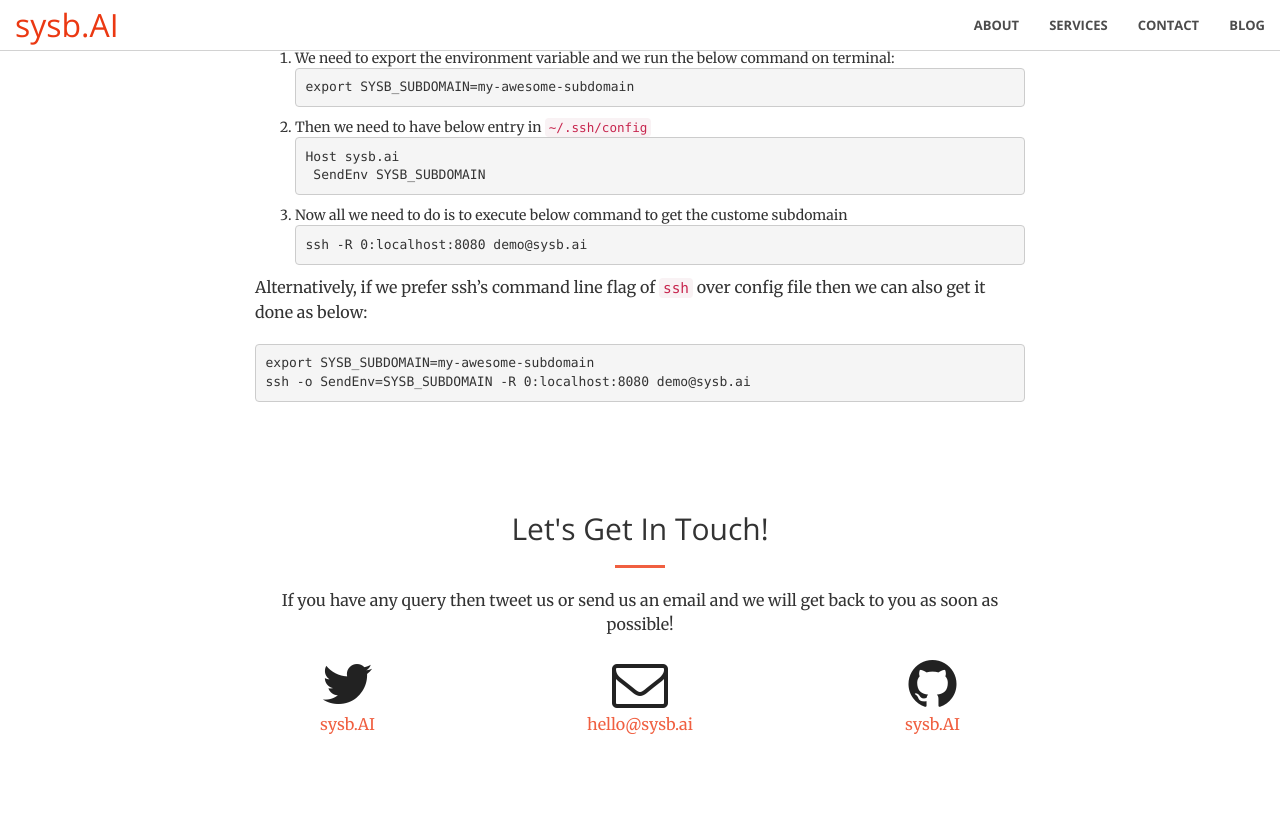
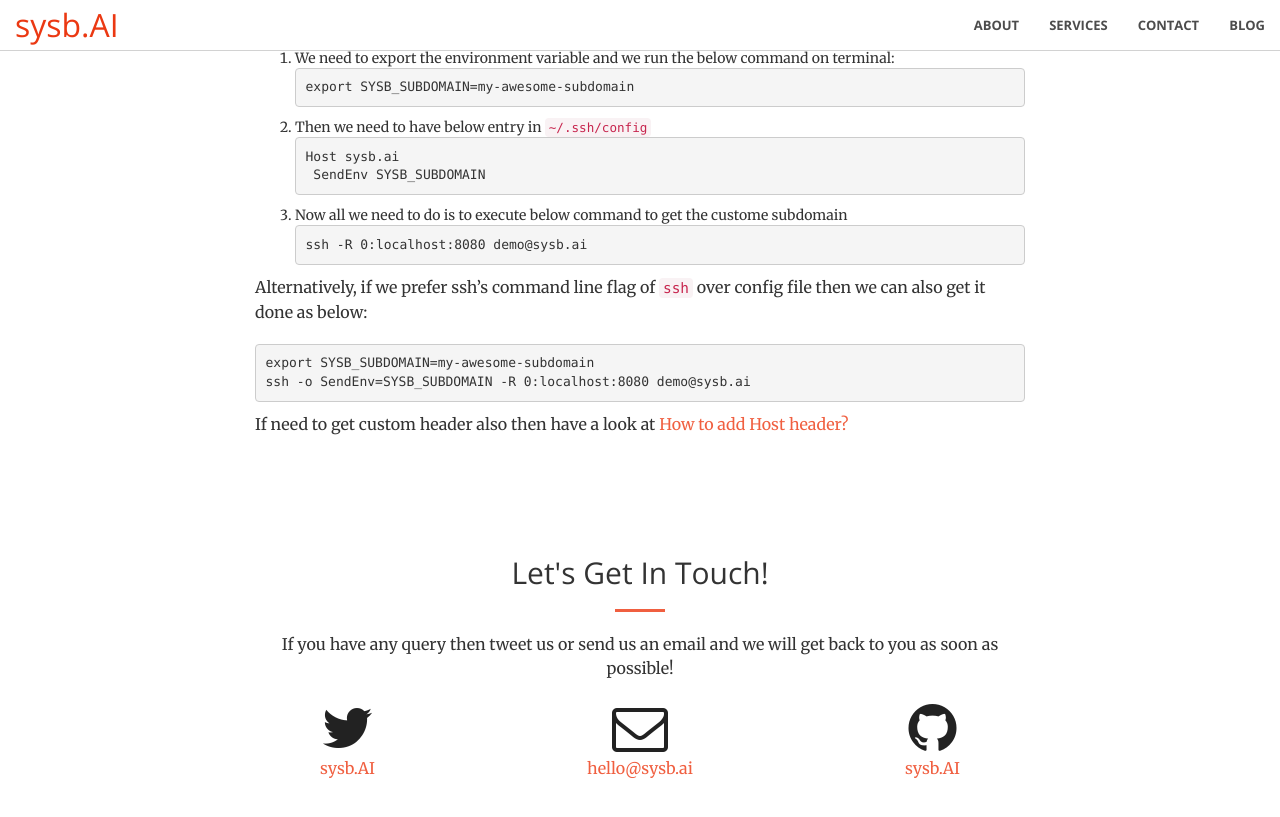
Before and after one commit to usama7628674/sysb.AI, a Jekyll site: the page built from _posts/2020-02-04-how-to-get-static-subdomain.md, in a window 1280 px wide and 900 px high, scrolled down 697 px. Shown: the top 817 px of the window. Built offline with Jekyll 4.4.1, drawn with Linux system fonts in a browser that asks for light colours.

Commit message:
linked local blog post

````diff
--- a/_posts/2020-02-04-how-to-get-static-subdomain.md
+++ b/_posts/2020-02-04-how-to-get-static-subdomain.md
@@ -26,6 +26,8 @@
 ssh -o SendEnv=SYSB_SUBDOMAIN -R 0:localhost:8080 demo@sysb.ai
 ```
 
+If need to get custom header also then have a look at [How to add Host header?]({% post_url 2020-02-05-how-to-add-custom-header %})
+
 <!-- # Using SetEnv
 We may use below config in our `~/.ssh/config` and put value of SYSB_SUBDOMAIN and SYSB_HOST_HEADER accordingly
 ```
````
